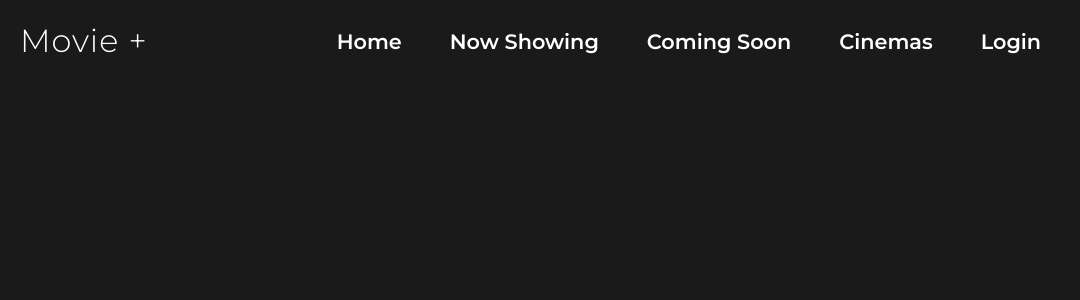
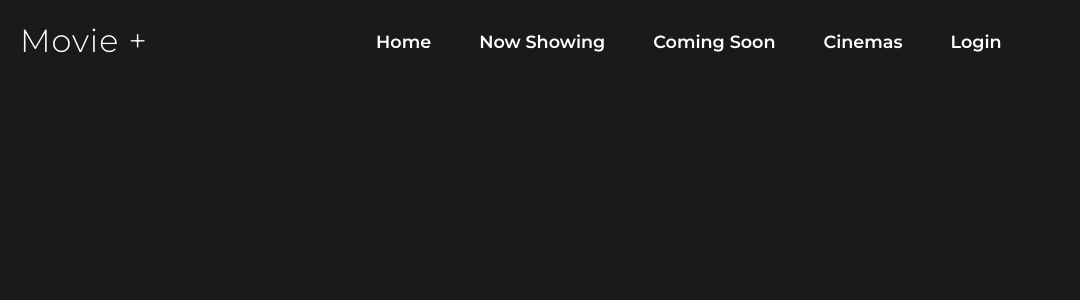
Before and after one commit to yynote/cinema-booking-Tomi-Lashae-, a React (Create React App) app in the folder client/: page /#/ in a window 1280 px wide. Shown: the top 300 px of the page, without its empty margins (0-1080 px from the left). Built offline with nearby package versions, Linux system fonts and the light colour scheme; no server answers.

Commit message:
reduce font size for nav links

```diff
--- a/client/src/layouts/Public/components/Navbar/styles.js
+++ b/client/src/layouts/Public/components/Navbar/styles.js
@@ -44,7 +44,7 @@ export default theme => ({
     color: theme.palette.common.white,
     padding: '0 .5rem',
     margin: '0 1rem',
-    fontSize: '1.3rem',
+    fontSize: '1.1rem',
     fontWeight: '600',
     cursor: 'pointer',
     textDecoration: 'none',
@@ -63,7 +63,7 @@ export default theme => ({
     },
     '&:hover:after': {
       opacity: 1,
-      height: '10px'
+      height: '9px'
     }
   },
   navBtn: {
```
